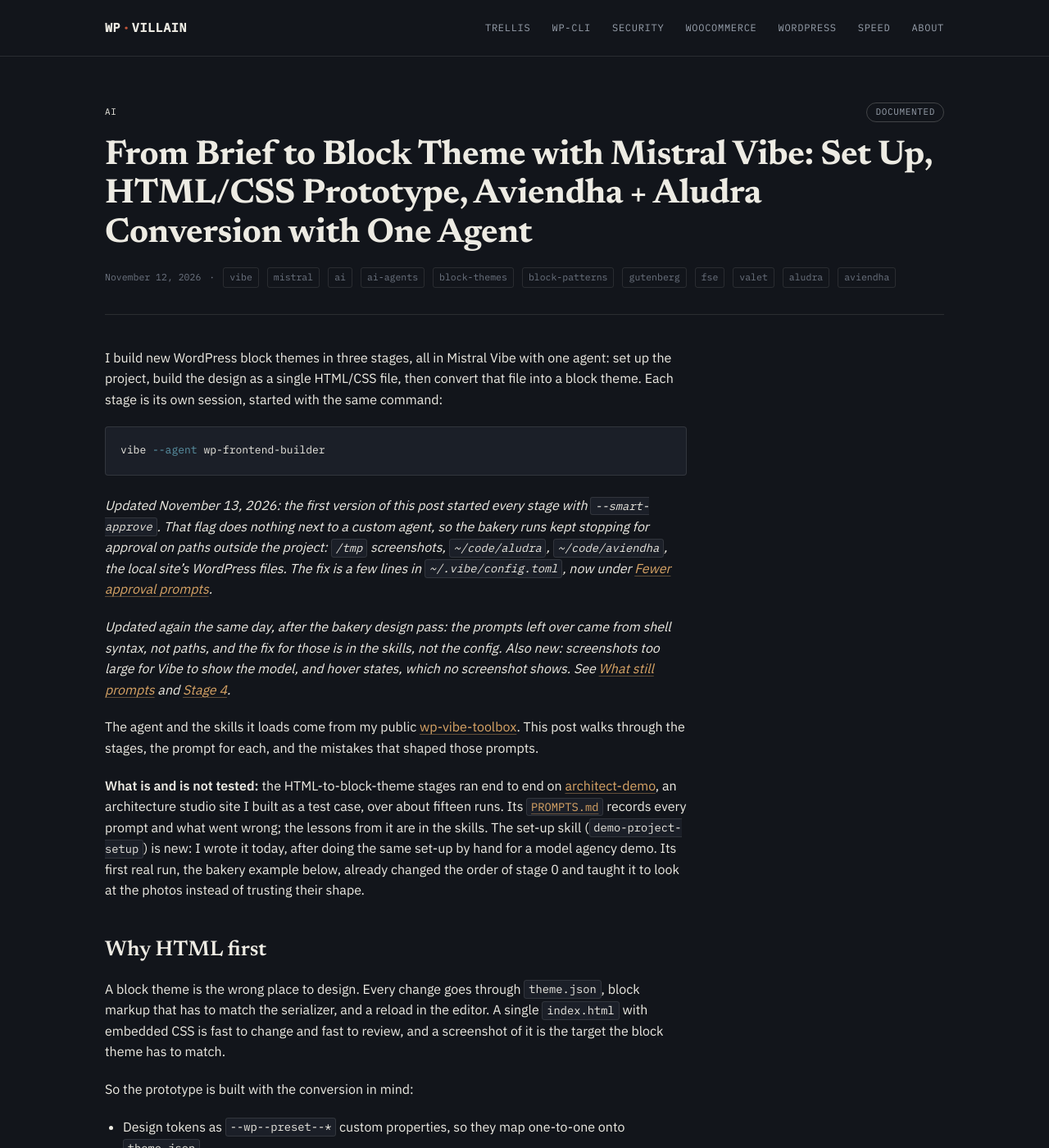
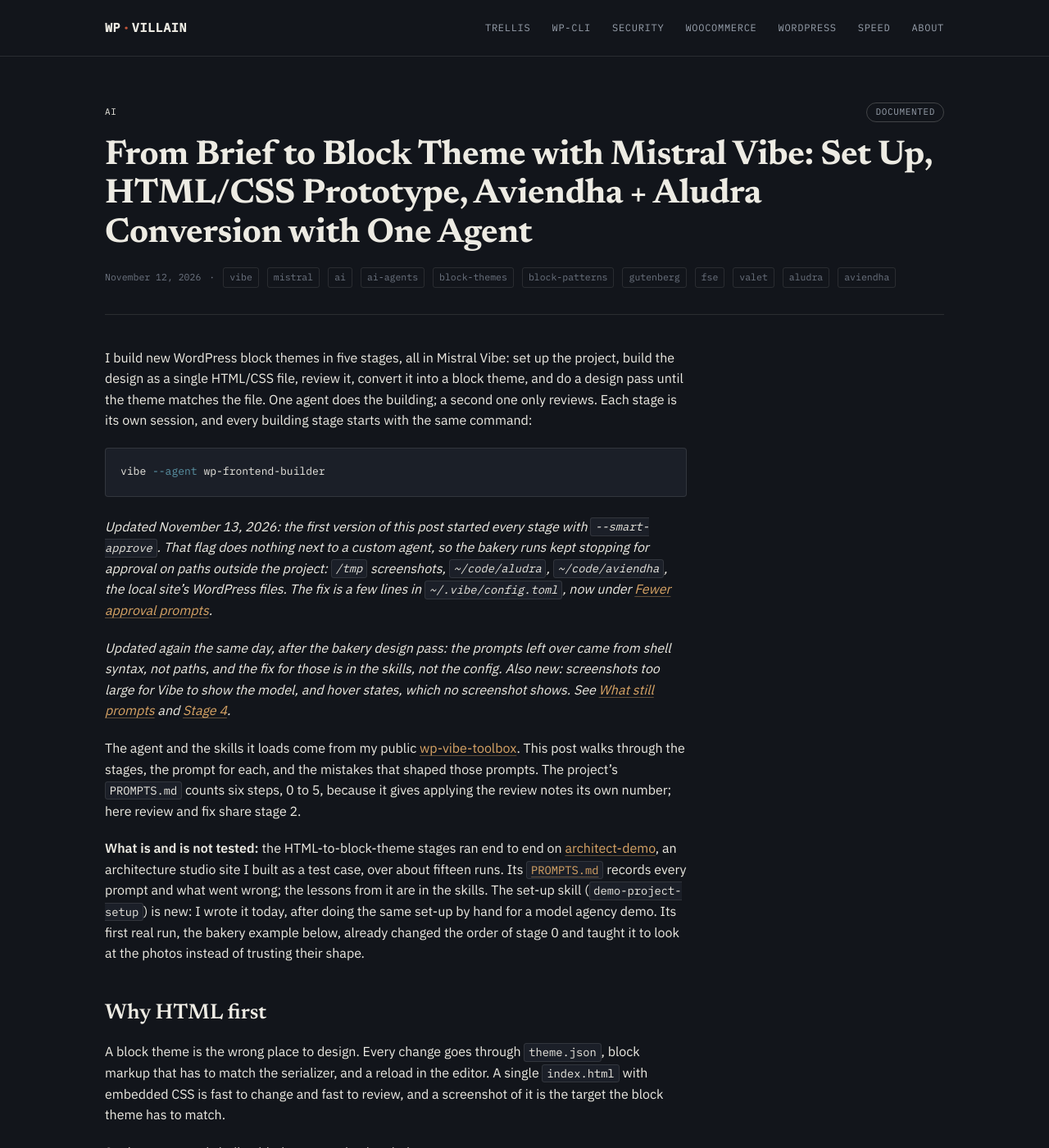
Before and after one commit to wpvillain/wpvillain.github.io, a Jekyll site: the page built from _posts/2026-11-12-mistral-vibe-wp-frontend-builder-brief-to-html-to-block-theme.markdown, in a window 1280 px wide and 1400 px high. Shown: the whole window at 82% size. Built offline with Jekyll 4.4.1, drawn with Linux system fonts in a browser that asks for light colours.

Commit message:
Fix stage count in intro

````diff
--- a/_posts/2026-11-12-mistral-vibe-wp-frontend-builder-brief-to-html-to-block-theme.markdown
+++ b/_posts/2026-11-12-mistral-vibe-wp-frontend-builder-brief-to-html-to-block-theme.markdown
@@ -8,7 +8,7 @@
 case_status: documented
 ---
 
-I build new WordPress block themes in three stages, all in Mistral Vibe with one agent: set up the project, build the design as a single HTML/CSS file, then convert that file into a block theme. Each stage is its own session, started with the same command:
+I build new WordPress block themes in five stages, all in Mistral Vibe: set up the project, build the design as a single HTML/CSS file, review it, convert it into a block theme, and do a design pass until the theme matches the file. One agent does the building; a second one only reviews. Each stage is its own session, and every building stage starts with the same command:
 
 ```bash
 vibe --agent wp-frontend-builder
@@ -18,7 +18,7 @@
 
 *Updated again the same day, after the bakery design pass: the prompts left over came from shell syntax, not paths, and the fix for those is in the skills, not the config. Also new: screenshots too large for Vibe to show the model, and hover states, which no screenshot shows. See [What still prompts](#what-still-prompts) and [Stage 4](#stage-4-the-design-pass).*
 
-The agent and the skills it loads come from my public [wp-vibe-toolbox](https://github.com/imagewize/wp-vibe-toolbox). This post walks through the stages, the prompt for each, and the mistakes that shaped those prompts.
+The agent and the skills it loads come from my public [wp-vibe-toolbox](https://github.com/imagewize/wp-vibe-toolbox). This post walks through the stages, the prompt for each, and the mistakes that shaped those prompts. The project's `PROMPTS.md` counts six steps, 0 to 5, because it gives applying the review notes its own number; here review and fix share stage 2.
 
 **What is and is not tested:** the HTML-to-block-theme stages ran end to end on [architect-demo](https://github.com/imagewize/architect-demo), an architecture studio site I built as a test case, over about fifteen runs. Its [`PROMPTS.md`](https://github.com/imagewize/architect-demo/blob/main/PROMPTS.md) records every prompt and what went wrong; the lessons from it are in the skills. The set-up skill (`demo-project-setup`) is new: I wrote it today, after doing the same set-up by hand for a model agency demo. Its first real run, the bakery example below, already changed the order of stage 0 and taught it to look at the photos instead of trusting their shape.
 
````
